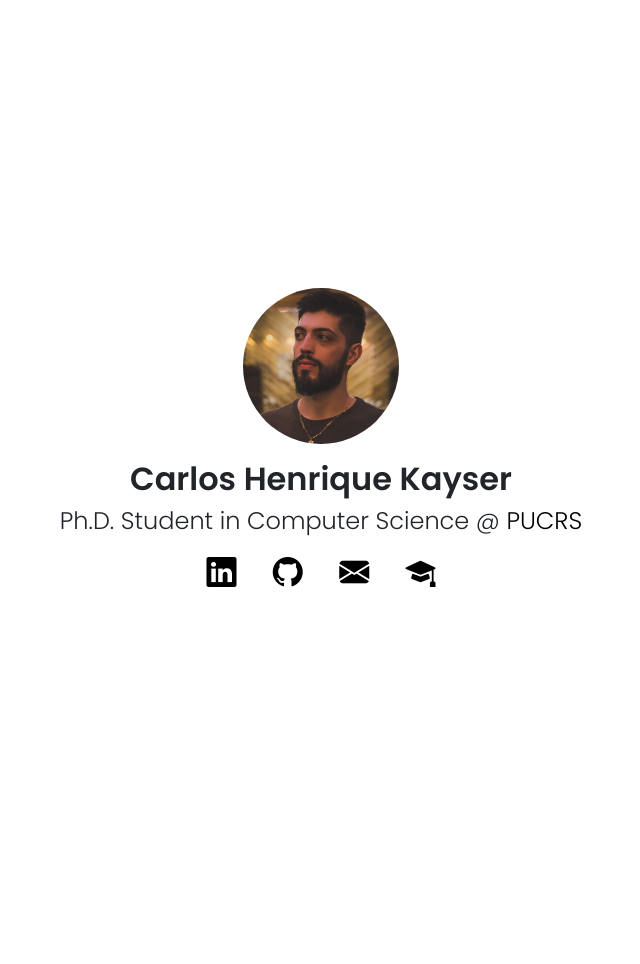
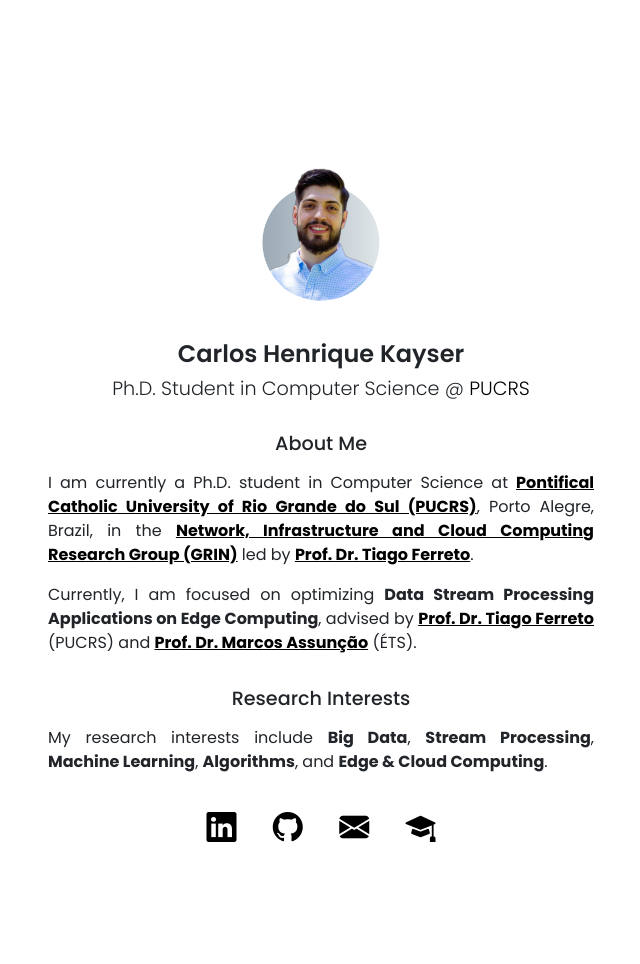
Before and after one commit to carloshkayser/carloshkayser.github.io, a Jekyll site: the page built from index.html, in a window 1280 px wide. Shown: the whole page, without its empty margins (319-959 px from the left). Built offline with Jekyll 4.4.1, drawn with Linux system fonts in a browser that asks for light colours; before the commit the page ends 900 px from its top, so only the background shows below that.

Commit message:
Update picture, about section, and research interests

```diff
--- a/_config.yml
+++ b/_config.yml
@@ -5,8 +5,8 @@ url: "https://carloshkayser.github.io"
 baseurl: "/"
 
 # Website specifications
-title: Carlos Kayser
-description: "Python, Big Data, Cloud & Edge Computing, and more."
+title: Kayser et al
+description: "Python, Big Data, Machine Learning, Cloud & Edge Computing, and more."
 
 locale: en_US
 
@@ -31,8 +31,6 @@ sass:
   sass_dir: _sass
   style: compressed
 
-
-
 # Jekyll plugins
 plugins:
   - jekyll-seo-tag # https://github.com/jekyll/jekyll-seo-tag
--- a/_sass/index.scss
+++ b/_sass/index.scss
@@ -4,13 +4,18 @@ body {
 }
 
 #introduction {
+
+  margin-top: 4rem;
+
   h1 {
-    font-size: clamp(1.5rem, 5vw, 2rem);
+    // font-size: clamp(1rem, 5vw, 1.5rem);
+    font-size: 1.5rem;
     font-weight: 600;
   }
 
   h2 {
-    font-size: clamp(1rem, 5vw, 1.5rem);
+    // font-size: clamp(0.5rem, 5vw, 1rem);
+    font-size: 1.2rem;
     font-weight: 300;
   }
 
@@ -18,6 +23,8 @@ body {
     width: 30%;
     border-radius: 50%;
     margin-bottom: 1rem;
+    max-width: 200px;
+    max-height: 200px;
   }
 
   a {
@@ -49,6 +56,57 @@ body {
       border-radius: 50%;
       margin-bottom: 1rem;
     }
+  }
+}
+
+#about {
+  font-size: 1rem;
+
+  margin-top: 2rem;
+  margin-bottom: 2rem;
+
+  a {
+    color: black;
+    text-decoration: none;
+    font-weight: bold;
+    text-decoration: underline;
+  }
+
+  h4 {
+    font-size: 1.2rem;
+    margin-bottom: 1rem;
+    text-align: center;
+  }
+
+  p {
+    text-align: justify;
+    text-justify: inter-word;
+    font-size: 1rem;
+  }
+
+  @media screen and (max-width: 575px) {
+    text-align: justify;
+  }
+}
+
+#interests {
+  margin-top: 2rem;
+  margin-bottom: 2rem;
+
+  h4 {
+    font-size: 1.2rem;
+    margin-bottom: 1rem;
+    text-align: center;
+  }
+
+  p {
+    text-align: justify;
+    text-justify: inter-word;
+    font-size: 1rem;
+  }
+
+  @media screen and (max-width: 575px) {
+    text-align: justify;
   }
 }
 
--- a/index.html
+++ b/index.html
@@ -2,40 +2,64 @@
 layout: default
 ---
 
-<div
-  class="container h-100 d-flex align-items-center justify-content-center"
-  id="introduction"
->
+<div class="container h-100 d-flex align-items-center justify-content-center" id="introduction">
   <div class="row align-items-center">
-    <div class="col align-self-center text-center">
-      <img id="profile-photo" src="assets/img/profile.jpeg" />
 
-      <h1>Carlos Henrique Kayser</h1>
-      <h2>
-        Ph.D. Student in Computer Science @
-        <a href="https://www.pucrs.br" target="_blank">PUCRS</a>
-      </h2>
+    <div class="col-lg-6 offset-lg-3 col-sm-10 col-10 offset-1 align-self-center text-center">
+
+      <div id="profile">
+        <img id="profile-photo" src="assets/img/profile.png" />
+
+        <h1>Carlos Henrique Kayser</h1>
+
+        <h2>
+          Ph.D. Student in Computer Science @
+          <a href="https://www.pucrs.br" target="_blank">PUCRS</a>
+        </h2>
+      </div>
+
+    <!-- </div> -->
+
+    <!-- <div class="col-lg-6 offset-lg-0 col-sm-10 col-10 offset-1 align-self-center"> -->
+
+      <div id="about">
+        <h4>About Me</h4>
+
+        <p>I am currently a Ph.D. student in Computer Science at <a href="https://grin-pucrs.github.io/"
+            target="_blank">Pontifical Catholic University of Rio Grande do Sul
+            (PUCRS)</a>, Porto Alegre, Brazil, in the <a href="https://grin-pucrs.github.io/" target="_blank">Network,
+            Infrastructure and Cloud Computing Research Group (GRIN)</a> led by <a
+            href="https://www.pucrs.br/pesquisadores/tiago-coelho-ferreto/" target="_blank">Prof. Dr. Tiago Ferreto</a>.
+        </p>
+
+        <p>Currently, I am focused on optimizing <strong>Data Stream Processing Applications on Edge Computing</strong>,
+          advised by <a href="https://www.pucrs.br/pesquisadores/tiago-coelho-ferreto/" target="_blank">Prof. Dr. Tiago
+            Ferreto</a> (PUCRS) and <a href="https://www.marcosassuncao.com" target="_blank">Prof. Dr. Marcos
+            Assunção</a> (ÉTS).</p>
+      </div>
+
+      <div id="interests">
+        <h4>Research Interests</h4>
+
+        <p>My research interests include <strong>Big Data</strong>, <strong>Stream Processing</strong>, <strong>Machine
+            Learning</strong>, <strong>Algorithms</strong>, and <strong>Edge & Cloud Computing</strong>.</p>
+
+        </p>
+      </div>
 
       <!-- Social Icons -->
-      <div id="social">
-        <a href="https://www.linkedin.com/in/carloshkayser/" target="_blank"
-          ><i class="bi bi-linkedin"></i
-        ></a>
-        <a href="https://www.github.com/carloshkayser/" target="_blank"
-          ><i class="bi bi-github"></i
-        ></a>
-        <a href="mailto:carlos.kayser@edu.pucrs.br" target="_blank"
-          ><i class="bi bi-envelope-fill"></i
-        ></a>
-        <a
-          href="https://scholar.google.com.br/citations?hl=en&user=XOpUgdgAAAAJ&view_op=list_works&sortby=pubdate"
-          target="_blank"
-          ><i class="bi bi-mortarboard-fill"></i
-        ></a>
+      <div id="social" class="text-center">
+        <a href="https://www.linkedin.com/in/carloshkayser/" target="_blank"><i class="bi bi-linkedin"></i></a>
+        <a href="https://www.github.com/carloshkayser/" target="_blank"><i class="bi bi-github"></i></a>
+        <a href="mailto:carlos.kayser@edu.pucrs.br" target="_blank"><i class="bi bi-envelope-fill"></i></a>
+        <a href="https://scholar.google.com.br/citations?hl=en&user=XOpUgdgAAAAJ&view_op=list_works&sortby=pubdate"
+          target="_blank"><i class="bi bi-mortarboard-fill"></i></a>
+
         <!-- https://jpswalsh.github.io/academicons/ -->
-        <!-- <a href="https://dblp.org/pid/309/0238.html" class="ai ai-dblp fa-1x" title="DBLP"></a> -->
+        <!-- <a href="https://dblp.org/pid/309/0238.html" title="DBLP"><i class="ai ai-dblp fa-1x"></i></a> -->
         <!-- <a href="https://orcid.org/0000-0001-5459-2134" class="ai"> -->
+        <!-- <a href="lattes" class="ai"> -->
       </div>
+
     </div>
   </div>
-</div>
```
Also changed, not shown: Gemfile.lock, README.md (added), assets/img/bro.png (deleted), assets/img/profile.jpeg (deleted), assets/img/profile.png (added).
